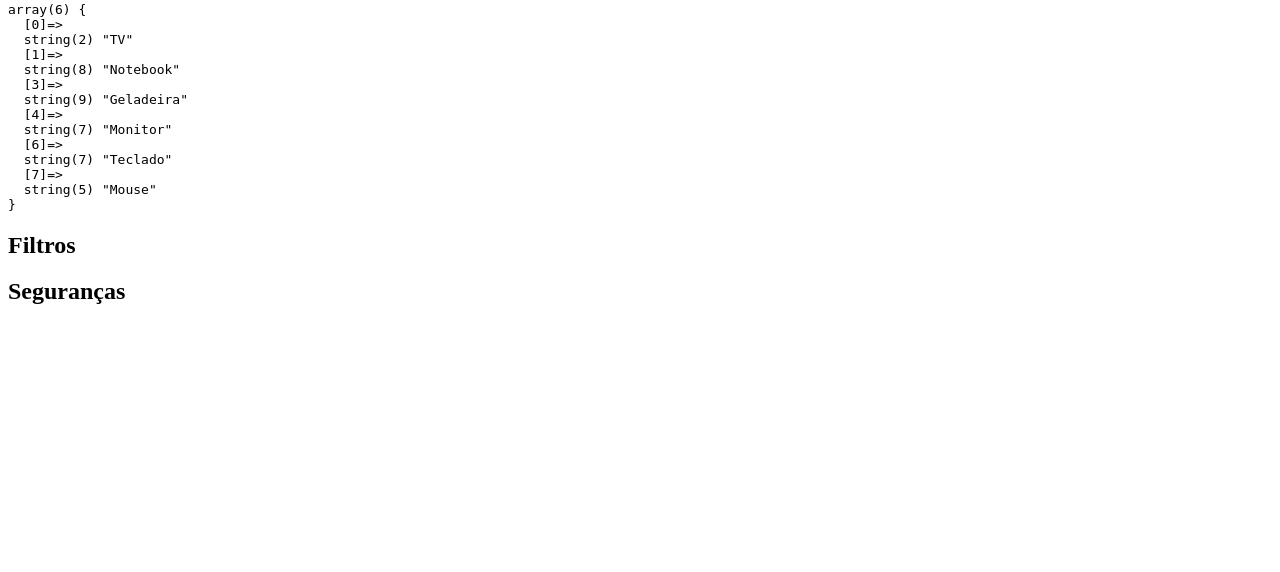
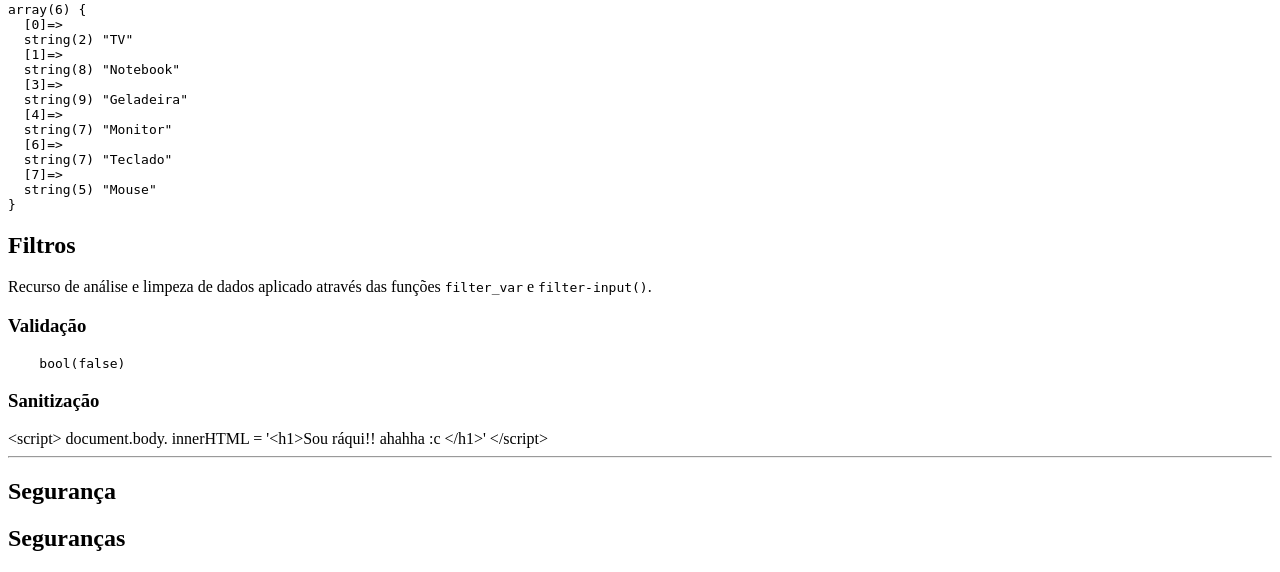
Before and after one commit to viniciusmbarbosa/aulas-php-tec, a PHP site: page /07-funcoes-nativas.php in a window 1280 px wide. Shown: the part 1562-2134 px from the top of the page. Before the commit the page ends 1866 px from the top, so only its background shows below. Run offline with PHP 8.4, Linux system fonts and the light colour scheme.

Commit message:
Sanitização

```diff
--- a/07-funcoes-nativas.php
+++ b/07-funcoes-nativas.php
@@ -1,10 +1,12 @@
 <!DOCTYPE html>
 <html lang="pt-br">
+
 <head>
     <meta charset="UTF-8">
     <meta name="viewport" content="width=device-width, initial-scale=1.0">
     <title>Funções nativas</title>
 </head>
+
 <body>
     <h1>Exemplo de funções nativas</h1>
     <hr>
@@ -16,18 +18,18 @@
     $nomeSemEspaco = trim($nome);
 
     ?>
-    <pre><?=var_dump($nome)?></pre>
-    <pre><?=var_dump($nomeSemEspaco)?></pre>
+    <pre><?= var_dump($nome) ?></pre>
+    <pre><?= var_dump($nomeSemEspaco) ?></pre>
 
     <h3>str_replace()</h3>
     <?php
     /* Funcão que permite suvstituição de string/caracteres. */
     $fraseFeia = "<p>Fulano é um bobão e xarope</p>";
-    $fraseBonitinha = str_replace(["xarope", "bobão"],"******", $fraseFeia);
+    $fraseBonitinha = str_replace(["xarope", "bobão"], "******", $fraseFeia);
 
     ?>
-    <p><?=$fraseFeia?></p>
-    <p><?=$fraseBonitinha?></p>
+    <p><?= $fraseFeia ?></p>
+    <p><?= $fraseBonitinha ?></p>
 
     <h3>explode()</h3>
     <?php
@@ -36,8 +38,8 @@
     $linguagens = "HTML - CSS - JS - PHP";
     $arrayLinguagens = explode(" - ", $linguagens);
     ?>
-    <pre><?=var_dump($linguagens)?></pre>
-    <pre><?=var_dump($arrayLinguagens)?></pre>
+    <pre><?= var_dump($linguagens) ?></pre>
+    <pre><?= var_dump($arrayLinguagens) ?></pre>
 
     <h2>Numérica</h2>
 
@@ -46,9 +48,9 @@
     $valores = [10, 5, 50, 1000, 275];
     $valoresQualquer = 1259.75;
     ?>
-    <p>Menor valor: <?=min($valores)?></p>
-    <p>Maior valor: <?=max($valores)?></p>
-    <p>Arredondado: <?=round($valoresQualquer)?></p>
+    <p>Menor valor: <?= min($valores) ?></p>
+    <p>Maior valor: <?= max($valores) ?></p>
+    <p>Arredondado: <?= round($valoresQualquer) ?></p>
 
     <h2>Array</h2>
 
@@ -58,8 +60,8 @@
     $bandas = ["Rush", "Sleyer", "Dio"];
     $textoBandas = Implode(" - ", $bandas);
     ?>
-    <pre><?=var_dump($bandas)?></pre>
-    <pre><?=var_dump($textoBandas)?></pre>
+    <pre><?= var_dump($bandas) ?></pre>
+    <pre><?= var_dump($textoBandas) ?></pre>
 
     <h3>extract()</h3>
     <?php
@@ -73,9 +75,9 @@ extract($aluno);
     ?>
 
     <ul>
-    <li>Nome:<?=$nome?></li>
-    <li>ID:<?=$id?></li>
-    <li>Idade: <?=$idade?></li>
+        <li>Nome:<?= $nome ?></li>
+        <li>ID:<?= $id ?></li>
+        <li>Idade: <?= $idade ?></li>
     </ul>
 
     <h3>array_sum</h3>
@@ -84,7 +86,7 @@ extract($aluno);
     $total = array_sum($valores);
 
     ?>
-<p>Soma dos valores: <?=$total?></p>
+    <p>Soma dos valores: <?= $total ?></p>
 
     <h3>Array_unique()</h3>
 
@@ -97,12 +99,47 @@ $produtos = [
     $produtosUnicos = array_unique($produtos);
 
     ?>
-<pre><?=var_dump($produtos)?></pre>
-<pre><?=var_dump($produtosUnicos)?></pre>
+    <pre><?= var_dump($produtos) ?></pre>
+    <pre><?= var_dump($produtosUnicos) ?></pre>
 
     <h2>Filtros</h2>
+    <p>Recurso de análise e limpeza de dados aplicado através das funções <code>filter_var</code> e <code>filter-input()</code>.</p>
+    <h3>Validação</h3>
+    <?php
+    $email = "tiago.com.br"
+
+    /* Se o e-mail informado for inválido, ou seja, se não seguir o padrao geral de endereços de e-mail, a função abaixo retornará */
+    ?>
+    <pre>
+    <?= var_dump(filter_var($email, FILTER_VALIDATE_EMAIL)) ?>
+</pre>
+
+    <h3>Sanitização</h3>
+    <!-- Cross script -->
+    <?php
+    $ataque = "<script>
+    document.body. innerHTML = '<h1>Sou ráqui!! ahahha :c </h1>'
+    </script>";
+    // Execução sem sanitização (script é válidado)
+
+    //echo $ataque
+
+    $ataqueSanitizado = filter_var(
+        $ataque, FILTER_SANITIZE_SPECIAL_CHARS
+    );
+
+    //Execução com sanitização  (Script e anulado)
+    Echo $ataqueSanitizado;
+
+    ?>
+
+    <hr>
+    <h2>Segurança</h2>
+
+
 
     <h2>Seguranças</h2>
 
 </body>
+<!-- brute force -->
 </html>
```
Lines whose indentation alone changed are shown as unchanged.
